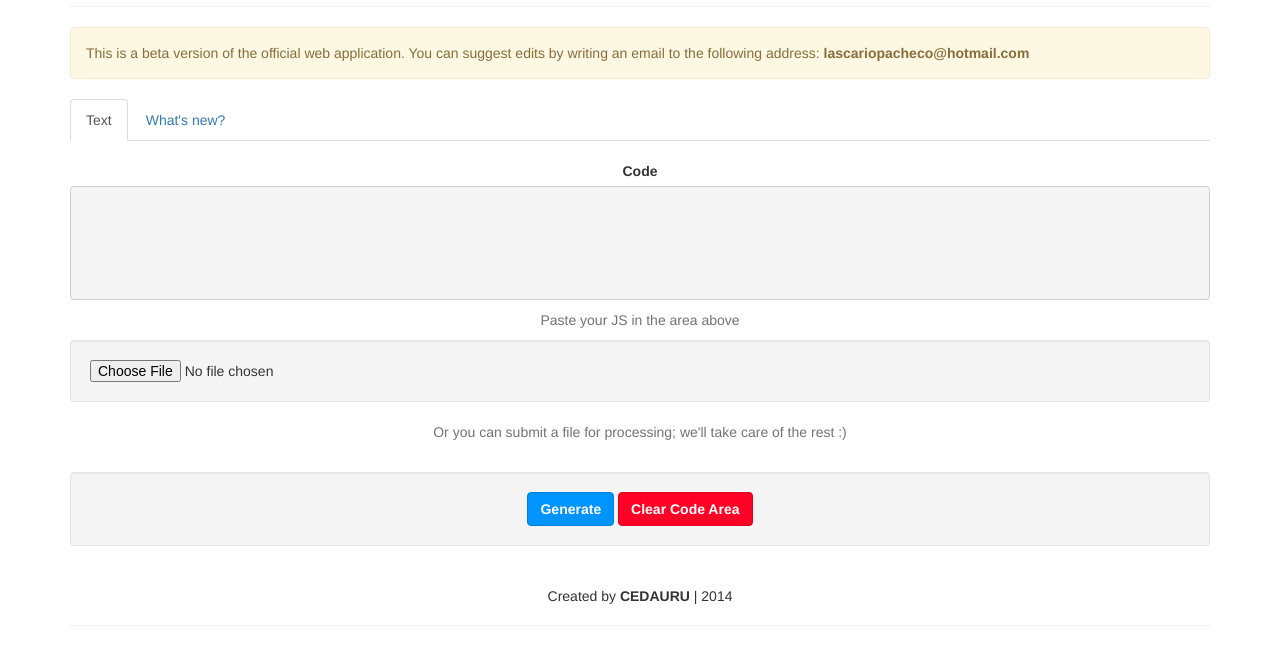
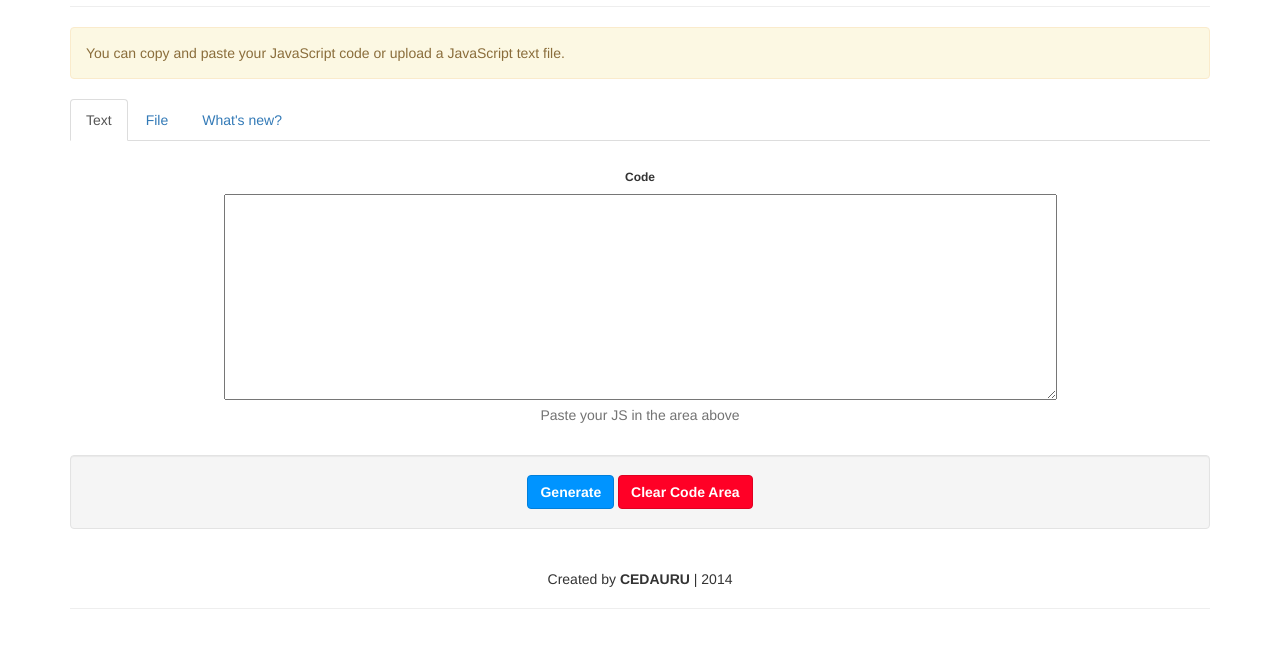
Before and after one commit to EDAURU/doc-4-js, a website: page public/index.html in a window 1280 px wide. Shown: the part 193-839 px from the top of the page. Drawn offline with nearby package versions, Linux system fonts and the light colour scheme.

Commit message:
Updated the interface a little. Trying to figure out a mechanism that allows toggling between <code> and <textarea> dynamically, while preserving cursor position.

```diff
--- a/public/index.html
+++ b/public/index.html
@@ -34,14 +34,13 @@
 		-->
 
 		<!-- "This is just a test" alert -->
-		<div class="alert alert-warning">This is a beta version of the official web application. You can suggest edits by
-			writing an email to the following address: <strong>lascariopacheco@hotmail.com</strong></div>
+		<div class="alert alert-warning">You can copy and paste your JavaScript code or upload a JavaScript text file.</div>
 
 		<ul class="nav nav-tabs" style="cursor:pointer;">
 			<li id="textOption"
-				onclick="hideTab('fileInput');setClassName('fileInput', 'undefined');showTab('codeInput');setClassName('textOption', 'active');"
+				onclick="hideTab('fileInput');showTab('codeInput');setClassName('fileOption', 'undefined');setClassName('textOption', 'active');"
 				class="active"><a>Text</a></li>
-			<!--<li id="fileoption" onclick="hideTab('codeinput');setClassName('textoption', 'undefined');showTab('fileinput');setClassName('fileoption', 'active');"><a>File</a></li>-->
+			<li id="fileOption" onclick="hideTab('codeInput');showTab('fileInput');setClassName('textOption', 'undefined');setClassName('fileOption', 'active');"><a>File</a></li>
 			<li onclick="alert('Feature in development');"><a>What's new?</a></li>
 		</ul>
 
@@ -55,32 +54,30 @@
 					change the class to "control-group tab-pane active"
 			-->
 			<div class="control-group tab-pane active" id="codeInput">
-				<label for="inputCode" class="control-label">Code</label>
+				<h6><b>Code</b></h6>
 
 				<!--<div class="controls">
 					<textarea name="inputCode" id="inputCode" cols="100" rows="20" class="input">-->
-						<pre style="text-align:left;" class="javascript">
-							<code id="rawCode">
-							</code>
-						</pre>
+							<textarea name="rawCode" id="rawCode" rows="10" cols="100" onchange="setClassName('generateButton', 'btn btn.primary btn-large');"></textarea>
 					<!--</textarea>-->
 					<span class="help-block">Paste your JS in the area above</span>
 				<!--</div>-->
-				<div class="control-group tab-pane active" id="fileInput">
-					<div id="file_input_wrapper" class="well">
-						<input class="input" type="file" onchange="readFile(event);">
-					</div>
-					<span class="help-block">Or you can submit a file for processing; we'll take care of the rest :)</span>
+			</div>
+
+			<div class="control-group tab-pane" id="fileInput">
+				<div id="file_input_wrapper" class="well">
+					<input class="input" type="file" onchange="readFile(event);">
 				</div>
+				<span class="help-block">Submit a file for processing; we'll take care of the rest :)</span>
 			</div>
 
 			<br>
 
 			<!-- Documentation generation options are shown below -->
 			<div class="well">
-				<button onclick="showOutputDialog();" class="btn btn-primary btn-large"
+				<button id="generateButton" onclick="showOutputDialog();" class="btn btn-primary btn-large"
 						style="background-color:#0094FF;border-color:#007FDB;"><strong>Generate</strong></button>
-				<button class="btn btn-primary btn-large" style="background-color:#FF0026;border-color:#E00021;"><strong>Clear
+				<button id="clearButton" class="btn btn-primary btn-large" style="background-color:#FF0026;border-color:#E00021;"><strong>Clear
 					Code Area</strong></button>
 			</div>
 
```
